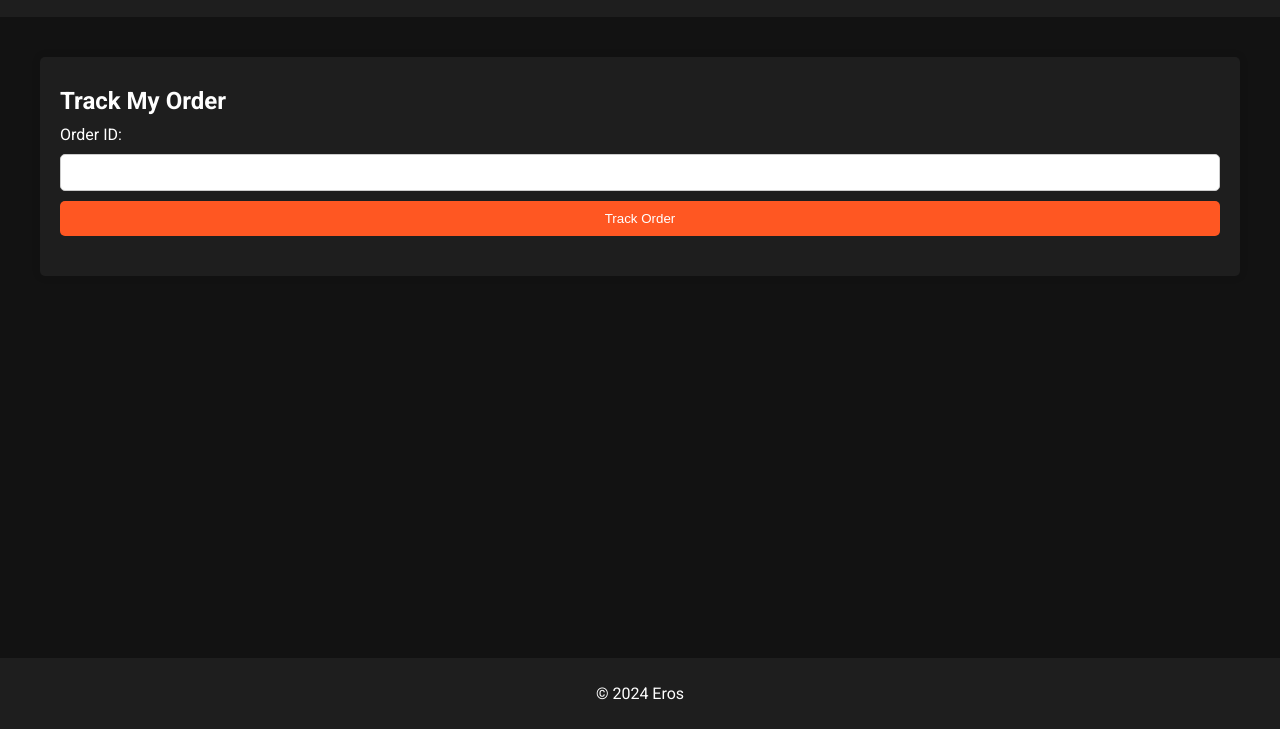
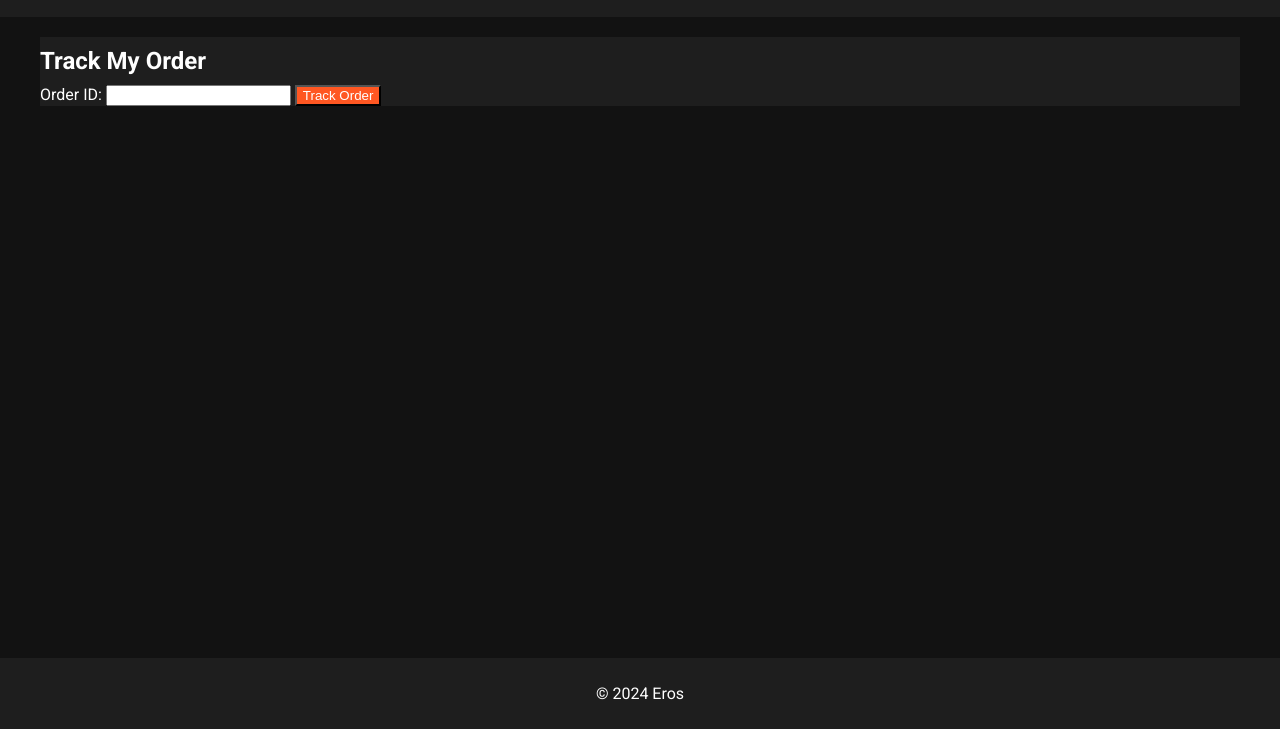
Before and after one commit to upperhandism/upperhandism.github.io, a plain HTML site: page track-order.html in a window 1280 px wide. Both pictures are taken after a click on the button "Toggle Dark Mode". Shown: the part 71-800 px from the top of the page. Drawn offline with Linux system fonts and the light colour scheme.

```diff
--- a/script.js
+++ b/script.js
@@ -1,26 +1,7 @@
 document.getElementById('dark-mode-toggle').addEventListener('click', function() {
     document.body.classList.toggle('dark-mode');
-    document.querySelector('header').classList.toggle('dark-mode');
-    document.querySelector('footer').classList.toggle('dark-mode');
     document.querySelector('main').classList.toggle('dark-mode');
-    document.querySelectorAll('section').forEach(section => {
-        section.classList.toggle('dark-mode');
-    });
-    document.querySelectorAll('nav ul li a').forEach(link => {
-        link.classList.toggle('dark-mode');
-    });
-    document.querySelectorAll('button').forEach(button => {
-        button.classList.toggle('dark-mode');
-    });
-});
-
-document.getElementById('track-order-form').addEventListener('submit', function(event) {
-    event.preventDefault();
-    const orderId = document.getElementById('order-id').value;
-    // Here you would typically make an AJAX request to your server to get the order status
-    // For this example, we'll just display a placeholder message
-    const orderStatusDiv = document.getElementById('order-status');
-    orderStatusDiv.textContent = `Order status for ${orderId}: Processing`;
+    document.querySelector('section').classList.toggle('dark-mode');
 });
 
 const darkModeStyles = `
@@ -34,10 +15,10 @@
     body.dark-mode footer {
         background-color: #1e1e1e;
     }
-    body.dark-mode main {
+    body.dark-mode main.dark-mode {
         background-color: #121212;
     }
-    body.dark-mode #home, body.dark-mode #shipping, body.dark-mode #track-order {
+    body.dark-mode section.dark-mode {
         background-color: #1e1e1e;
         color: #ffffff;
     }
--- a/styles.css
+++ b/styles.css
@@ -103,7 +103,7 @@
     padding: 10px 0;
 }
 
-#home, #shipping, #track-order {
+#home, #shipping {
     padding: 20px;
     background-color: #fff;
     border-radius: 5px;
@@ -111,37 +111,7 @@
     margin-top: 20px;
 }
 
-#home.dark-mode, #shipping.dark-mode, #track-order.dark-mode {
+#home.dark-mode, #shipping.dark-mode {
     background-color: #1e1e1e;
     color: #ffffff;
 }
-
-#track-order-form {
-    display: flex;
-    flex-direction: column;
-    gap: 10px;
-}
-
-#track-order-form input {
-    padding: 10px;
-    border: 1px solid #ccc;
-    border-radius: 5px;
-}
-
-#track-order-form button {
-    padding: 10px;
-    background-color: #333;
-    color: #fff;
-    border: none;
-    border-radius: 5px;
-    cursor: pointer;
-}
-
-#track-order-form button.dark-mode {
-    background-color: #ff5722;
-    color: #fff;
-}
-
-#order-status {
-    margin-top: 20px;
-}
```
